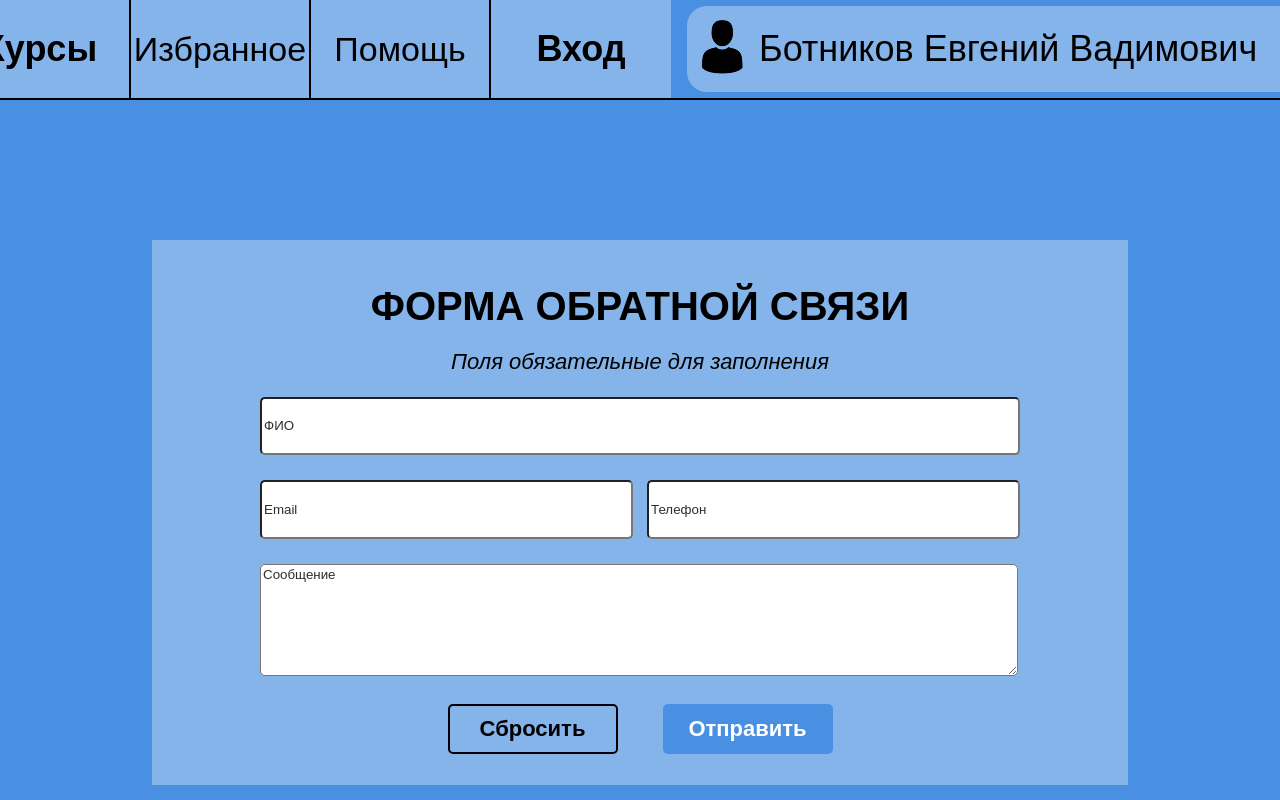
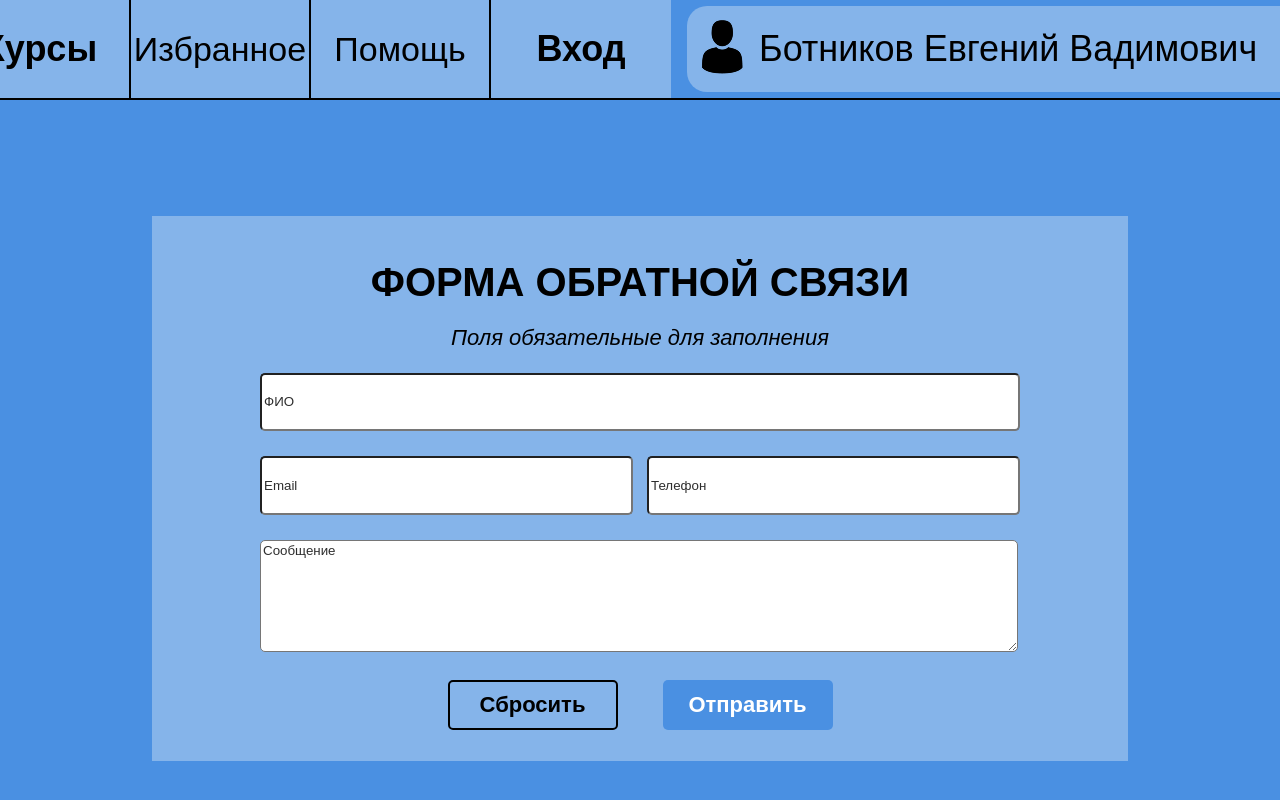
Before and after one commit to CasNs322/Eduverse, a React (Vite) app: page /help in a window 1280 px wide. Built offline with nearby package versions, Linux system fonts and the light colour scheme.

Commit message:
Update Help.css

```diff
--- a/src/pages/Help/Help.css
+++ b/src/pages/Help/Help.css
@@ -15,10 +15,8 @@
   align-items: center;
   justify-content: center;
   position: absolute;
-  top: 30%;
-
+  top: 27%;
 }
-
 
 .title-help {
   font-size: 40px;
@@ -68,7 +66,6 @@
 .strok {
   display: flex;
   justify-content: space-between;
-
 }
 
 #TextError {
@@ -79,11 +76,9 @@
 }
 
 .button-help {
-
   display: flex;
   justify-content: center;
   margin-top: 25px;
-
 }
 
 .reset-help {
```
